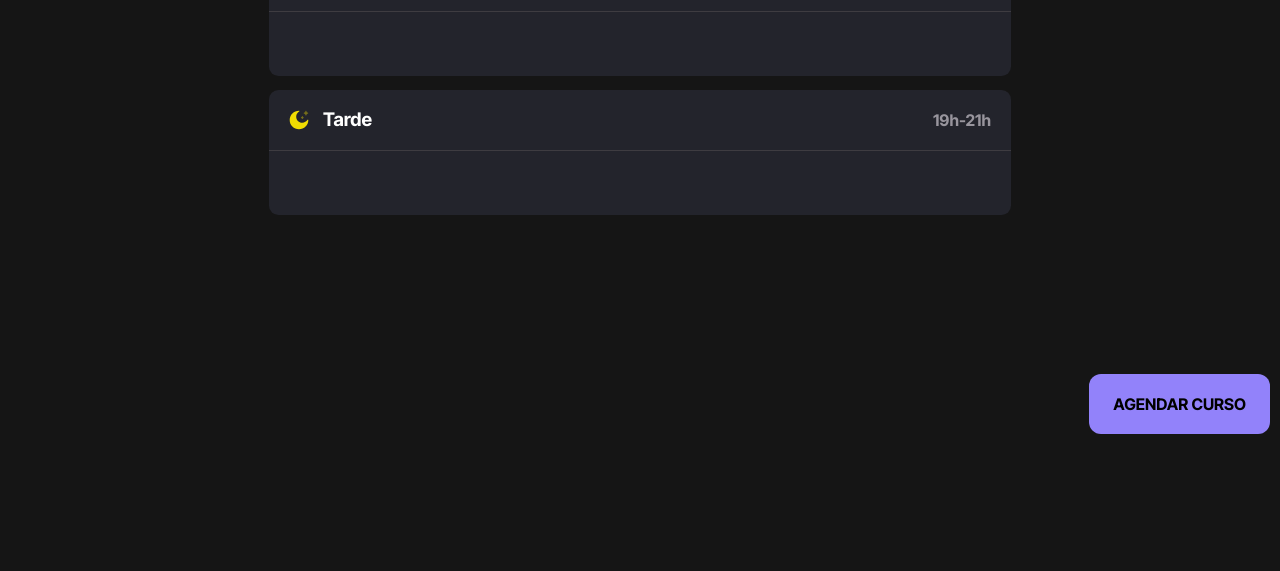
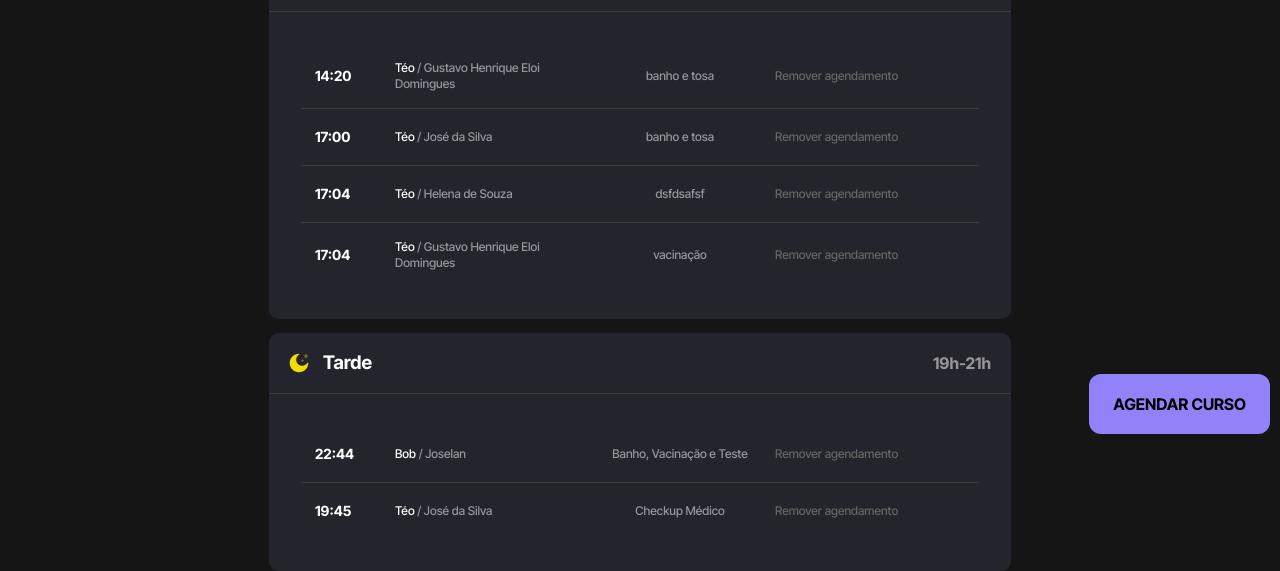
Before and after one commit to gustavoeloi/agendamento-petshop, a website built with webpack: page index.html in a window 1280 px wide. Shown: the part 356-927 px from the top of the page. Before the commit the page ends 800 px from the top, so only its background shows below. Built offline with nearby package versions, Linux system fonts and the light colour scheme; data requests are answered from the project's data file; files whose address does not match are found by name; a web font is replaced by a local one.

Commit message:
change display schedules by input filter

```diff
--- a/index.html
+++ b/index.html
@@ -32,7 +32,7 @@
           </p>
         </div>
         <div class="input-date">
-          <input type="date" class="filter-date" />
+          <input type="date" class="filter-date" id="date" />
           <img
             src="src/assets/images/Calendar-Minimalistic--Streamline-Solar.svg"
             class="arrow-down"
--- a/server.json
+++ b/server.json
@@ -1,18 +1,67 @@
 {
   "schedules": [
     {
-      "id": 1754412886621,
+      "id": "1754576425199",
       "name": "Gustavo Henrique Eloi Domingues",
       "petName": "Téo",
-      "description": "Banho e Tosa",
-      "when": "2025-08-05T15:18:00.000Z"
+      "description": "banho e tosa",
+      "when": "2025-08-07T14:20:00.000Z"
     },
     {
-      "id": 1754416592482,
+      "id": "1754576618879",
+      "name": "José da Silva",
+      "petName": "Téo",
+      "description": "teste",
+      "when": "2025-08-11T14:20:00.000Z"
+    },
+    {
+      "id": 1754584942326,
+      "name": "Rogério da Silva",
+      "petName": "Totó",
+      "description": "Consulta Médica",
+      "when": "2025-08-08T19:30:00.000Z"
+    },
+    {
+      "id": 1754584990629,
+      "name": "Maria da Silva",
+      "petName": "Oliveira",
+      "description": "Cortar as Unhas",
+      "when": "2025-08-08T20:30:00.000Z"
+    },
+    {
+      "id": 1754585080226,
+      "name": "Joselan",
+      "petName": "Bob",
+      "description": "Banho, Vacinação e Teste",
+      "when": "2025-08-07T22:44:00.000Z"
+    },
+    {
+      "id": 1754585126351,
+      "name": "José da Silva",
+      "petName": "Téo",
+      "description": "Checkup Médico",
+      "when": "2025-08-07T19:45:00.000Z"
+    },
+    {
+      "id": 1754586189318,
+      "name": "José da Silva",
+      "petName": "Téo",
+      "description": "banho e tosa",
+      "when": "2025-08-07T17:00:00.000Z"
+    },
+    {
+      "id": 1754586251310,
       "name": "Helena de Souza",
-      "petName": "Chegar",
-      "description": "Vacinação",
-      "when": "2025-08-05T17:56:00.000Z"
+      "petName": "Téo",
+      "description": "dsfdsafsf",
+      "when": "2025-08-07T17:04:00.000Z"
+    },
+    {
+      "id": 1754586308040,
+      "name": "Gustavo Henrique Eloi Domingues",
+      "petName": "Téo",
+      "description": "vacinação",
+      "when": "2025-08-07T17:04:00.000Z"
     }
   ]
 }
--- /dev/null
+++ b/src/date-change.js
@@ -0,0 +1,8 @@
+import dayjs from "dayjs";
+import { schedulesDay } from "./modules/schedules/load";
+
+const inputDate = document.getElementById("date");
+
+inputDate.value = dayjs(new Date()).format("YYYY-MM-DD");
+
+inputDate.onchange = () => schedulesDay();
--- a/src/main.js
+++ b/src/main.js
@@ -10,6 +10,7 @@ import "./styles/layout.css";
 
 // js
 import "./modules/modal.js";
-import "./modules/filterDate.js";
 import "./modules/form/submit.js";
 import "./page-load.js";
+import "./date-change.js";
+import "./modules/schedules/cancel.js";
--- a/src/modules/filterDate.js
+++ /dev/null
@@ -1,9 +0,0 @@
-import dayjs from "dayjs";
-
-const filterDateInput = document.querySelector(".filter-date");
-
-filterDateInput.value = dayjs(new Date()).format("YYYY-MM-DD");
-
-filterDateInput.min = dayjs(new Date()).format("YYYY-MM-DD");
-
-filterDateInput.addEventListener("change", () => {});
--- a/src/modules/form/submit.js
+++ b/src/modules/form/submit.js
@@ -1,5 +1,6 @@
 import dayjs from "dayjs";
 import { newSchedule } from "../../services/new-schedule";
+const modal = document.querySelector(".modal");
 
 const form = document.querySelector("form");
 
@@ -29,7 +30,9 @@ form.onsubmit = async (event) => {
 
   const id = new Date().getTime();
 
-  const when = dayjs(`${inputDate.value}T${inputTime.value}`).toDate();
+  const dateTimeString = `${inputDate.value}T${inputTime.value}:00`;
+
+  const when = dayjs(dateTimeString);
 
   await newSchedule({
     id,
@@ -38,5 +41,13 @@ form.onsubmit = async (event) => {
     phone,
     description,
     when,
-  });
+  })
+    .then(() => {
+      nameInput.value = "";
+      petNameInput.value = "";
+      phoneInput.value = "";
+      descriptionInput.value = "";
+      modal.classList.add("hidde-modal");
+    })
+    .catch((error) => console.log(error));
 };
--- a/src/modules/schedules/display-schedule.js
+++ b/src/modules/schedules/display-schedule.js
@@ -5,7 +5,6 @@ const periodAfternoon = document.getElementById("period-afternoon");
 const periodEvening = document.getElementById("period-evening");
 
 export function schedulesDisplay({ dailySchedules }) {
-  try {
   periodMorning.innerHTML = "";
   periodAfternoon.innerHTML = "";
   periodEvening.innerHTML = "";
@@ -49,15 +48,6 @@ export function schedulesDisplay({ dailySchedules }) {
       periodEvening.appendChild(li);
     }
   });
-  } catch (error) {
-    console.log(error);
-    alert("Não foi possível exibir os agendamentos.");
-  }
-}
-
-function createP(texto) {
-  const p = document.createElement("p");
-  p.textContent = texto;
 }
 
 /*
--- a/src/modules/schedules/load.js
+++ b/src/modules/schedules/load.js
@@ -1,7 +1,10 @@
 import { scheduleFetchByDay } from "../../services/fetch-schedule-by-day";
 import { schedulesDisplay } from "./display-schedule";
 
-export async function schedulesDay({ date }) {
-  const dailySchedules = await scheduleFetchByDay(date);
+const selectedDate = document.querySelector(".filter-date");
+
+export async function schedulesDay() {
+  const date = selectedDate.value;
+  const dailySchedules = await scheduleFetchByDay({ date });
   schedulesDisplay({ dailySchedules });
 }
--- a/src/page-load.js
+++ b/src/page-load.js
@@ -1,8 +1,5 @@
 import { schedulesDay } from "./modules/schedules/load.js";
 
-const selectedDate = document.querySelector(".filter-date");
 document.addEventListener("DOMContentLoaded", () => {
-  const date = selectedDate.value;
-
-  schedulesDay({ date });
+  schedulesDay();
 });
--- a/src/services/new-schedule.js
+++ b/src/services/new-schedule.js
@@ -1,3 +1,4 @@
+import { schedulesDay } from "../modules/schedules/load";
 import { apiConfig } from "./api-config";
 
 export async function newSchedule({
@@ -23,6 +24,7 @@ export async function newSchedule({
         when,
       }),
     });
+    schedulesDay();
     alert("Agendamento realizado com sucesso!");
   } catch (error) {
     console.log(error);
--- a/src/styles/form.css
+++ b/src/styles/form.css
@@ -91,6 +91,10 @@
         margin-left: auto;
         margin-bottom: 2.375rem;
       }
+
+      .list-remove {
+        cursor: pointer;
+      }
     }
   }
 }
```
Lines whose indentation alone changed are shown as unchanged.
